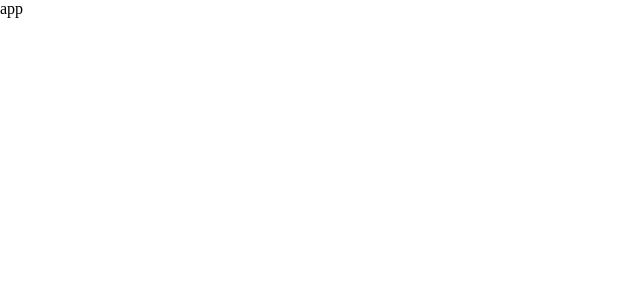
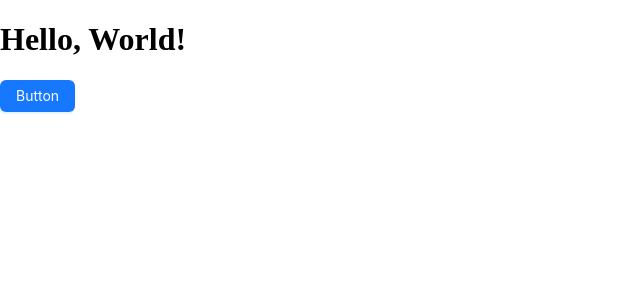
Before and after one commit to peijunlei/pjl-admin, a React (Vite) app: page / in a window 1280 px wide. Shown: the top 300 px of the page, without its empty margins (0-640 px from the left). Built offline with nearby package versions, Linux system fonts and the light colour scheme.

Commit message:
feat:add antd

```diff
--- a/package.json
+++ b/package.json
@@ -10,6 +10,7 @@
     "preview": "vite preview"
   },
   "dependencies": {
+    "antd": "^5.21.1",
     "react": "^18.3.1",
     "react-dom": "^18.3.1"
   },
--- a/src/App.tsx
+++ b/src/App.tsx
@@ -1,8 +1,10 @@
 
+import { Button } from "antd"
 function App() {
   return (
     <div>
-        app
+      <h1>Hello, World!</h1>
+      <Button type="primary">Button</Button>
     </div>
   )
 }
```
Also changed, not shown: 1 other file (tests, documents, lock files or other folders).
